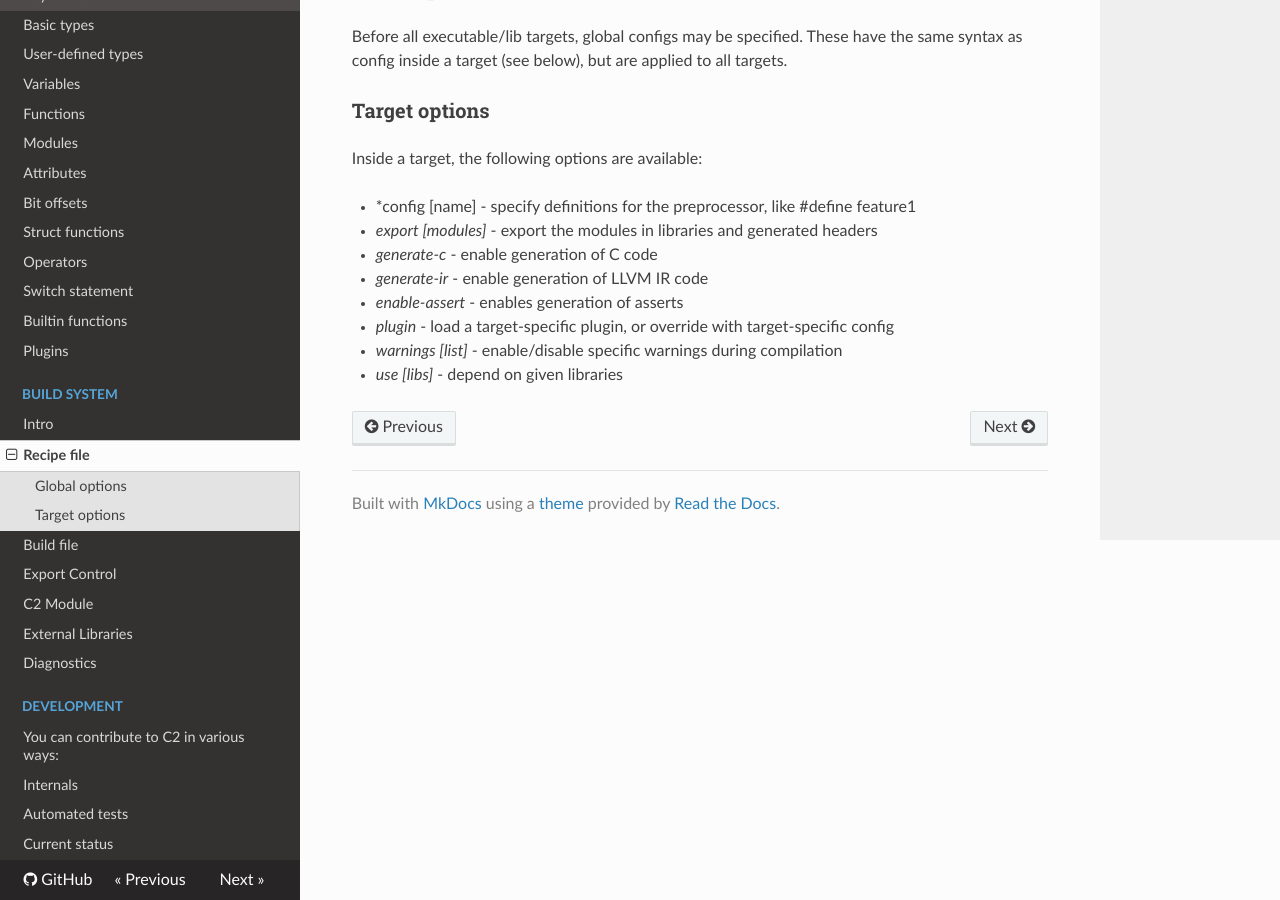
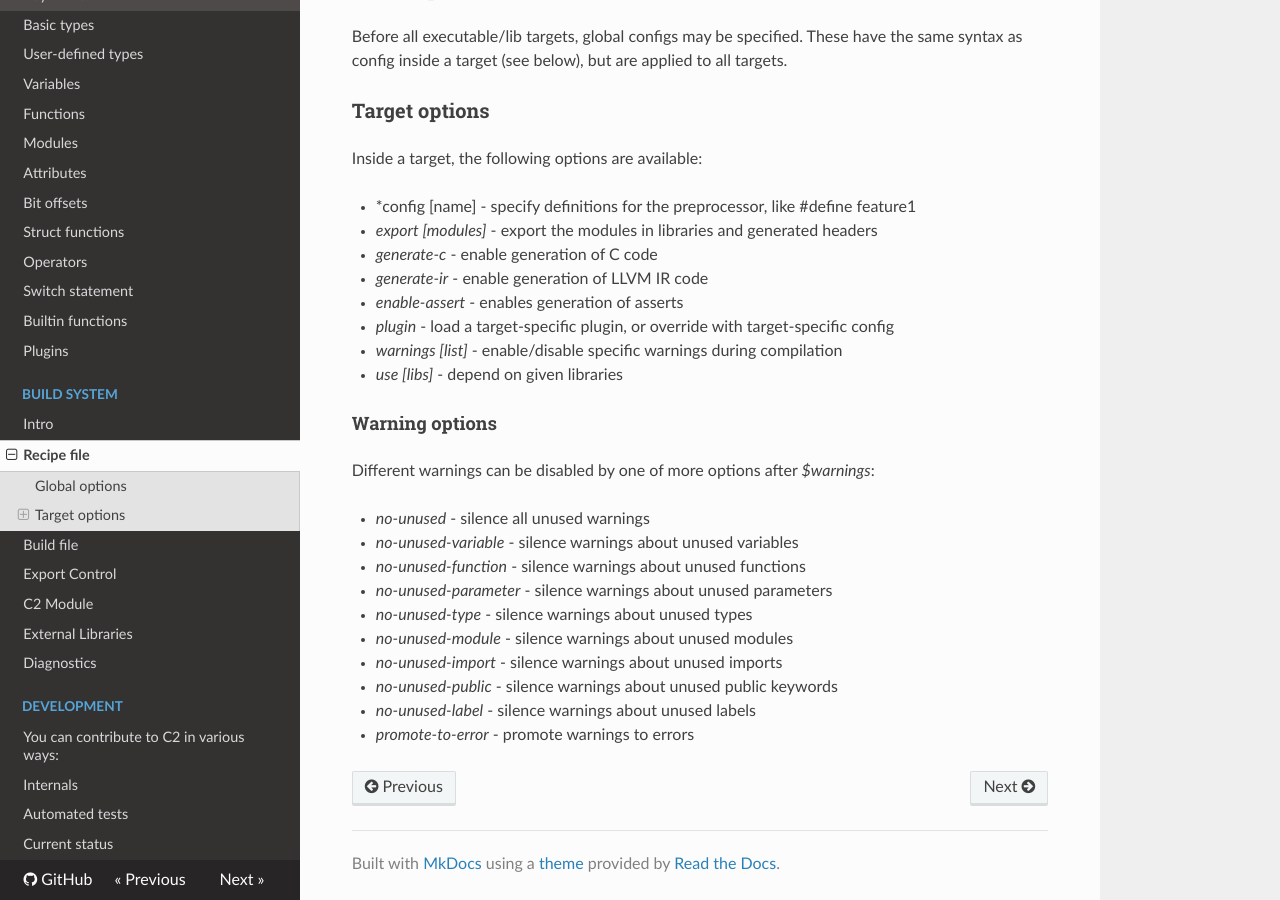
Before and after one commit to c2lang/documentation, an MkDocs documentation site: the page built from documentation/docs/build_system/recipe_file.md, in a window 1280 px wide and 900 px high, scrolled down 878 px. Built offline with MkDocs 1.6.1, drawn with Linux system fonts in a browser that asks for light colours; nearby versions of some CDN libraries; old or Windows-style settings are respelled for this version of MkDocs.

Commit message:
recipe: add warnings options

```diff
--- a/documentation/docs/build_system/recipe_file.md
+++ b/documentation/docs/build_system/recipe_file.md
@@ -58,3 +58,18 @@ Inside a target, the following options are available:
  * *plugin* - load a target-specific plugin, or override with target-specific config
  * *warnings [list]* - enable/disable specific warnings during compilation
  * *use [libs]* - depend on given libraries
+
+
+#### Warning options
+Different warnings can be disabled by one of more options after _$warnings_:
+
+ * *no-unused* - silence all unused warnings
+ * *no-unused-variable* - silence warnings about unused variables
+ * *no-unused-function* - silence warnings about unused functions
+ * *no-unused-parameter* - silence warnings about unused parameters
+ * *no-unused-type* - silence warnings about unused types
+ * *no-unused-module* - silence warnings about unused modules
+ * *no-unused-import* - silence warnings about unused imports
+ * *no-unused-public* - silence warnings about unused public keywords
+ * *no-unused-label* - silence warnings about unused labels
+ * *promote-to-error* - promote  warnings to errors
```
